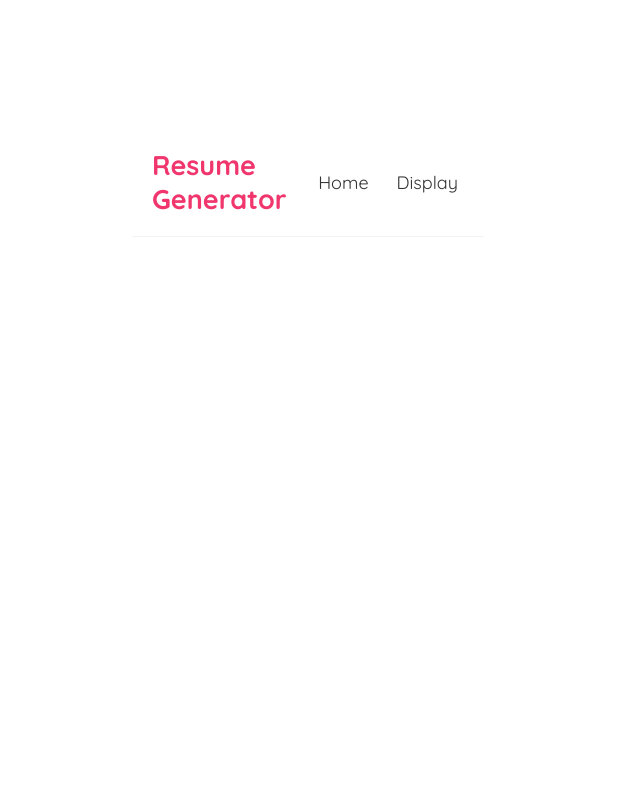
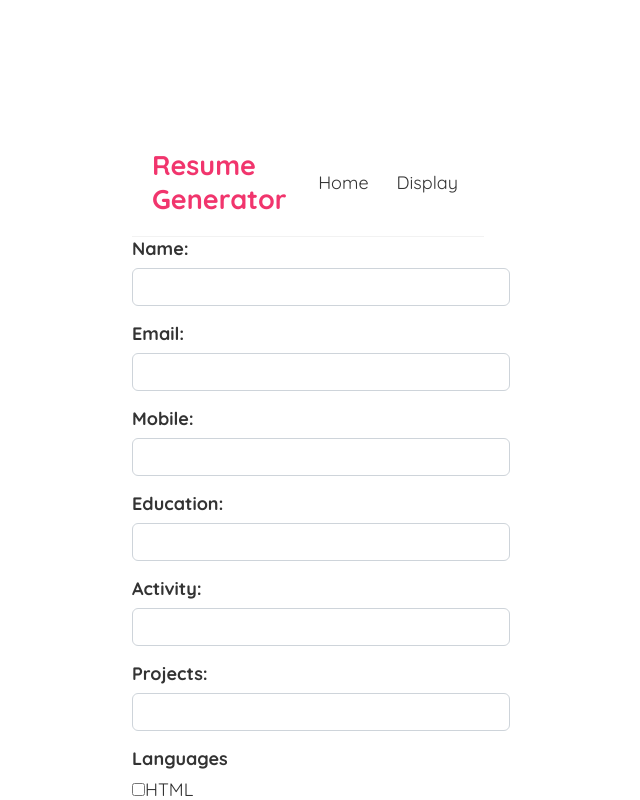
Before and after one commit to ElToro234/Resume-Builder, a React (Create React App) app: page /edit in a window 1280 px wide. Shown: the top 800 px of the page, without its empty margins (332-972 px from the left). Built offline with nearby package versions, Linux system fonts and the light colour scheme; no server answers.

Commit message:
six commit

```diff
--- a/src/App.js
+++ b/src/App.js
@@ -4,17 +4,13 @@ import React from 'react';
 import { Routes, Route, useNavigate } from 'react-router-dom';
 import axios from 'axios';
 import Display from './components/display';
+import EditForm from './components/EditForm';
 import Navbar from './components/navbar';
 import { useOpenAI, OpenAIProvider } from './components/openAI';
-
-
-
-
 
 function App() {
   const { generateText } = useOpenAI();
   const navigate = useNavigate();
-  const [isTyping, setIsTyping] = useState(false);
   const [formData, setFormData] = useState({
     name: '',
     email: '@gmail.com',
@@ -22,7 +18,7 @@ function App() {
     education: '',
     projects: '',
     activity: '',
-    occupation: '',
+    // occupation: '',
     languages: [],
   })
 
@@ -37,11 +33,7 @@ function App() {
       const activityPrompt = "Suggest some professional activities outside of work. ";
       const activity = await generateText(activityPrompt);
 
-      <div className={isTyping ? "" : "hide"}>
-        <p>
-          <i>{isTyping ? "Typing" : ""}</i>
-        </p>
-      </div>
+
 
       setFormData(prevState => ({
         ...prevState,
@@ -76,7 +68,6 @@ function App() {
         [event.target.name]: event.target.value
       }))
     }
-
   }
 
   useEffect(() => {
@@ -112,7 +103,7 @@ function App() {
       education: '',
       projects: '',
       activity: '',
-      occupation: '',
+      // occupation: '',
       languages: [],
     });
   }
@@ -155,14 +146,14 @@ function App() {
                       <label htmlFor="activity" className="form-label">Other Activities</label>
                       <input id="activity"  className="form-control" name="activity" onChange={onChangeHandler} value={formData.activity} />
                     </div>
-                    <div className="form-group">
+                    {/* <div className="form-group">
                       <label htmlFor="occupation" className="form-label">Occupation</label>
                       <select id="occupation" className="form-select" name="occupation" onChange={onChangeHandler} value={formData.occupation}>
                         <option value="student">Student</option>
                         <option value="employee">Employee</option>
                         <option value="other">Other</option>
                       </select>
-                    </div>
+                    </div> */}
                     <div className="form-group">
                       <label className="form-label">Languages</label>
                       <div>
@@ -197,14 +188,14 @@ function App() {
                       </div>
                     </div>
                     <div className="form-group">
-                      <button type="button" onClick={handleAutomaticFilling}>Auto-Fill with AI</button>
+                      <button className="btn" type="button" onClick={handleAutomaticFilling}>Auto-Fill with AI</button>
                       <button className="btn" type="submit" >Submit</button>
                     </div>
                   </form>
               </React.Fragment>
 
             } />
-
+            <Route path="/edit" element={<EditForm />} />
           <Route path="/display" element={<Display />} />
         </Routes>
 
--- /dev/null
+++ b/src/components/EditForm.js
@@ -0,0 +1,105 @@
+import { useState } from 'react';
+import { useLocation, useNavigate } from 'react-router-dom';
+
+const EditForm = () => {
+  const location = useLocation();
+  const navigate = useNavigate();
+  const index = location.state ? location.state.index : -1;
+
+  const [formData, setFormData] = useState(location.state ? location.state.formData : {
+    name: '',
+    email: '',
+    mobile: '',
+    education: '',
+    activity: '',
+    projects: '',
+    languages: []
+  });
+
+  const handleChange = (event) => {
+    const { name, value, checked } = event.target;
+
+    if (name === "languages") {
+      let copy = { ...formData };
+
+      if (checked) {
+        copy.languages.push(value);
+      } else {
+        copy.languages = copy.languages.filter(el => el !== value);
+      }
+
+      setFormData(copy);
+    } else {
+      setFormData(() => ({
+        ...formData,
+        [name]: value,
+      }));
+    }
+  };
+
+  const handleSubmit = (e) => {
+    e.preventDefault();
+    // Retrieve the current array from localStorage
+    let existingData = JSON.parse(localStorage.getItem('formData')) || [];
+    // Replace the element at the current index
+    existingData[index] = formData;
+    // Update localStorage with the modified array
+    localStorage.setItem('formData', JSON.stringify(existingData));
+    // Navigate back to the display page
+    navigate('/display');
+  };
+
+  if (!formData) return <div>No data to edit</div>;
+  const languages = ["HTML", "CSS", "JavaScript", "Python", "C++", "JAVA", "RUBY"];
+
+  return (
+    <form onSubmit={handleSubmit} className="form">
+      <div className="form-group">
+        <label htmlFor="name" className="form-label">Name:</label>
+        <input type="text" defaultValue={formData.name} name="name" onChange={handleChange} className="form-control" />
+      </div>
+      <div className="form-group">
+        <label htmlFor="email" className="form-label">Email:</label>
+        <input type="email" defaultValue={formData.email} name="email" onChange={handleChange} className="form-control" />
+      </div>
+      <div className="form-group">
+        <label htmlFor="mobile" className="form-label">Mobile:</label>
+        <input type="text" defaultValue={formData.mobile} name="mobile" onChange={handleChange} className="form-control" />
+      </div>
+      <div className="form-group">
+        <label htmlFor="education" className="form-label">Education:</label>
+        <input type="text" defaultValue={formData.education} name="education" onChange={handleChange} className="form-control" />
+      </div>
+      <div className="form-group">
+        <label htmlFor="activity" className="form-label">Activity:</label>
+        <input type="text" defaultValue={formData.activity} name="activity" onChange={handleChange} className="form-control" />
+      </div>
+      <div className="form-group">
+        <label htmlFor="projects" className="form-label">Projects:</label>
+        <input type="text" defaultValue={formData.projects} name="projects" onChange={handleChange} className="form-control" />
+      </div>
+      <div className="form-group">
+      <label className="form-label">Languages</label>
+        {languages.map((lang) => (
+          <div key={lang}>
+            <input
+              id={lang.toLowerCase()}
+              type="checkbox"
+              name="languages"
+              value={lang}
+              onChange={handleChange}
+              checked={formData.languages.includes(lang)}
+            />
+            <label htmlFor={lang.toLowerCase()}>{lang}</label>
+          </div>
+        ))}
+      </div>
+      <div className="form-group">
+        <button type="submit" className="btn btn-primary">Save Changes</button>
+      </div>
+
+    </form>
+  );
+};
+
+export default EditForm;
--- a/src/components/display.js
+++ b/src/components/display.js
@@ -1,8 +1,9 @@
 import React from 'react';
-import { useLocation } from 'react-router-dom';
+import { useLocation, useNavigate } from 'react-router-dom';
 
 const Display = () => {
     const location = useLocation();
+    const navigate = useNavigate();
     console.log(location.state);
     let formDataArr = JSON.parse(localStorage.getItem('formData')) || [];
 
@@ -23,10 +24,10 @@ const Display = () => {
                     <p className="resume-entry">Name: {formData.name || 'No name provided'}</p>
                     <p className="resume-entry">Email: {formData.email || 'No email provided'}</p>
                     <p className="resume-entry">Mobile: {formData.mobile || 'No mobile provided'}</p>
+                    <p className="resume-entry">Languages: {displayLanguages(formData)}</p>
                     <p className="resume-entry">Education: {formData.education || 'No education provided'}</p>
                     <p className="resume-entry">Activity: {formData.activity || 'No activity provided'}</p>
-                    <p className="resume-entry">Occupation: {formData.occupation || 'No occupation provided'}</p>
-                    <p className="resume-entry">Languages: {displayLanguages(formData)}</p>
+                    {/* <p className="resume-entry">Occupation: {formData.occupation || 'No occupation provided'}</p> */}
                     <p className="resume-entry">Projects: {formData.projects || 'No projects provided'}</p>
                     <button className="resume-button edit-button" onClick={() => handleEdit(index)}>Edit</button>
                     <button className="resume-button delete-button" onClick={() => handleDelete(index)}>Delete</button>
@@ -34,13 +35,18 @@ const Display = () => {
             ))}
       </div>
     );
+    function handleEdit (index) {
+      // Navigate to a new route or pop up a modal for editing
+      // For simplicity, we will just navigate to a form, assuming you have a component 'EditForm'
+      navigate('/edit', { state: { formData: formDataArr[index], index } });
+  };
+    function handleDelete(index) {
+      let updatedFormDataArr = [...formDataArr];
+      updatedFormDataArr.splice(index, 1);
+      localStorage.setItem('formData', JSON.stringify(updatedFormDataArr));
+      console.log("Deleting resume at index:", index);
+      window.location.reload(); // Reload the page to reflect changes
+  }
 
-    function handleEdit(index) {
-      console.log("Editing resume at index:", index);
-    }
-
-    function handleDelete(index) {
-      console.log("Deleting resume at index:", index)
-    }
 }
   export default Display;
```
